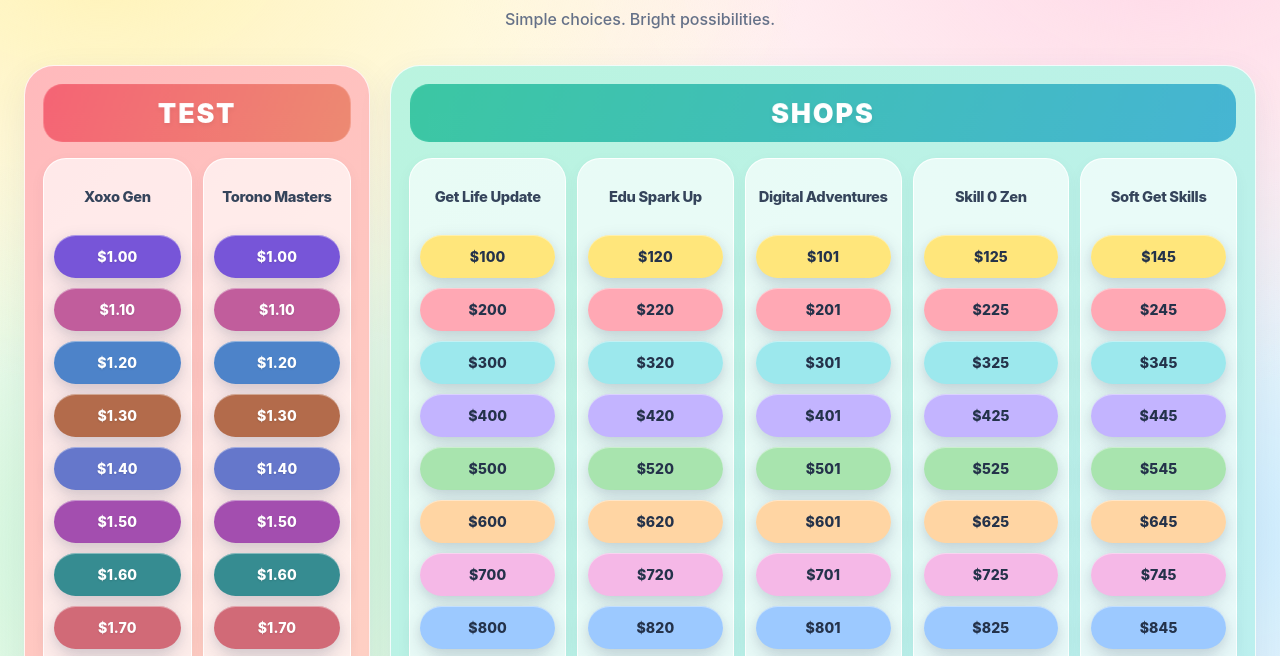
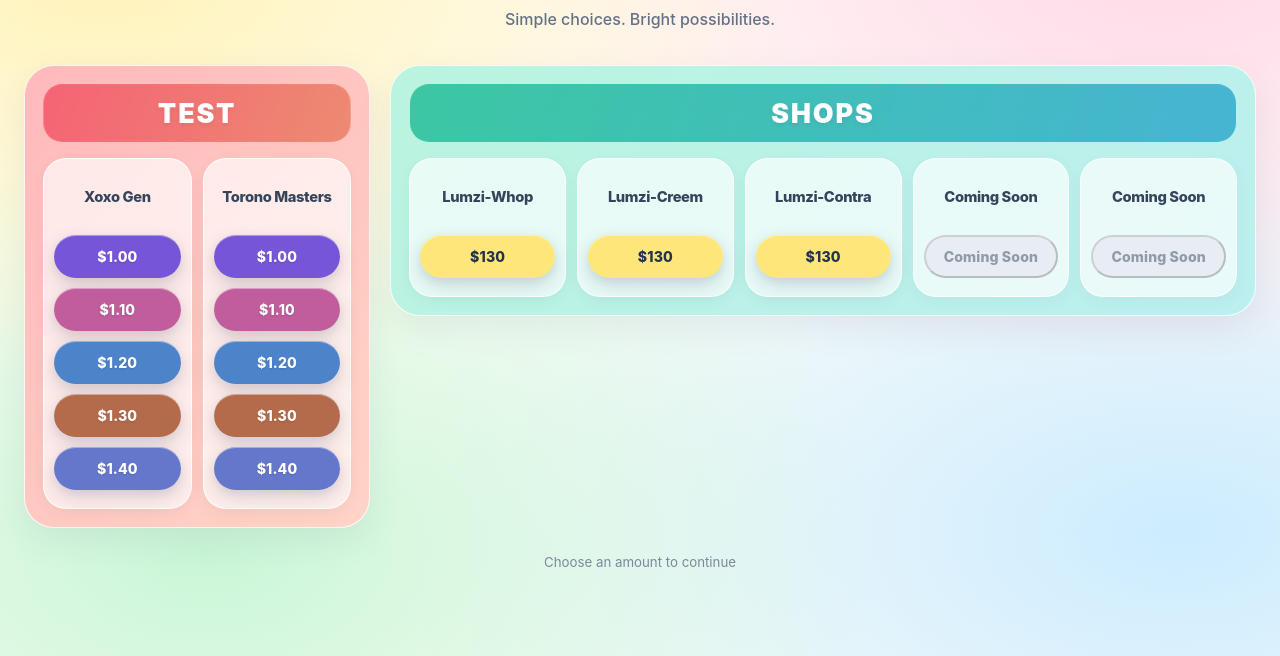
Before and after one commit to carsoncollis301-boop/pastel_shops, a website: page public/index.html in a window 1280 px wide. Shown: the part 130-786 px from the top of the page. Drawn offline with Linux system fonts and the light colour scheme.

Commit message:
Update index.html

```diff
--- a/public/index.html
+++ b/public/index.html
@@ -22,6 +22,9 @@
 </style><style>
 .verify-overlay{position:fixed;inset:0;background:#27314a88;display:none;align-items:center;justify-content:center;padding:18px;z-index:50}.verify-overlay.active{display:flex}.verify-box{width:min(100%,440px);background:#fffdf9;border-radius:25px;padding:26px;box-shadow:0 20px 70px #27314a55}.verify-box h2{margin:0 0 8px}.verify-box p{color:#59657b}.verify-box label{display:block;margin-top:13px;font-weight:700}.verify-box input{width:100%;padding:12px;border:1px solid #aab5c8;border-radius:12px;margin-top:5px;font:inherit}.verify-actions{display:flex;gap:12px;margin-top:20px}.verify-actions button,.verify-checkout{border:0;border-radius:20px;padding:12px 18px;cursor:pointer;font:inherit;font-weight:800}.verify-actions button:first-child{background:#e7eaf1}.verify-actions button:last-child{background:#a8e4ae}.verify-error{color:#a12b45!important;min-height:20px}.verify-checkout{display:none;text-decoration:none;text-align:center;color:#24324a;width:100%;margin-top:14px}
  .card-note{display:block;margin-top:7px;font-size:.75rem;color:#657188;line-height:1.4}
+/* Disabled upcoming shops: visually muted and never interactive. */
+.shops .price.coming-soon{background:#e7eaf0;color:#788397;box-shadow:none;opacity:.8;cursor:not-allowed;transform:none;font-family:inherit}
+.shops .price.coming-soon:hover{transform:none;box-shadow:none}
 /* TEST-only generated email presentation */
 .test-email-panel{display:none;margin:13px 0 16px;padding:16px;border:2px solid #e3b45e;border-radius:19px;background:linear-gradient(120deg,#fff3b7,#ffe0ed 52%,#d9f4ff);box-shadow:0 8px 22px rgba(116,80,115,.13)}
 .test-email-panel.active{display:block}
@@ -60,23 +63,23 @@ const links = {
     'https://whop.com/checkout/plan_UdMrvLNbpq0GB',
     'https://whop.com/checkout/plan_p2POjhDmYiMbA'
   ],
-  getLifeUpdate: Array(10).fill('#'),
-  eduSparkUp: Array(10).fill('#'),
-  digitalAdventures: Array(10).fill('#'),
+  getLifeUpdate: ['https://lumzi.online/course?slug=etsy-shop-growth'],
+  eduSparkUp: ['https://lumzi.online/course?slug=etsy-shop-growth'],
+  digitalAdventures: ['https://contra.com/products/ewnpv1kq-etsy-growth-moves'],
   skill0Zen: Array(10).fill('#'),
   softGetSkills: Array(10).fill('#')
 };
-const testPrices = ['$1.00','$1.10','$1.20','$1.30','$1.40','$1.50','$1.60','$1.70','$1.80','$1.90'];
+const testPrices = ['$1.00','$1.10','$1.20','$1.30','$1.40'];
 const shopPrices = {
-  getLifeUpdate: [100,200,300,400,500,600,700,800,900,1000],
-  eduSparkUp: [120,220,320,420,520,620,720,820,920,990],
-  digitalAdventures: [101,201,301,401,501,601,701,801,901,991],
-  skill0Zen: [125,225,325,425,525,625,725,825,925,975],
-  softGetSkills: [145,245,345,445,545,645,745,845,945,999]
+  getLifeUpdate: [130],
+  eduSparkUp: [130],
+  digitalAdventures: [130],
+  skill0Zen: [],
+  softGetSkills: []
 };
 const testSections=[['Xoxo Gen','xoxoGen'],['Torono Masters','toronoMasters']];
-const shopSections=[['Get Life Update','getLifeUpdate'],['Edu Spark Up','eduSparkUp'],['Digital Adventures','digitalAdventures'],['Skill 0 Zen','skill0Zen'],['Soft Get Skills','softGetSkills']];
-function render(target,sections,prices){const parent=document.getElementById(target);sections.forEach(([name,key])=>{const panel=document.createElement('article');panel.className='panel';const title=document.createElement('h2');title.textContent=name;panel.append(title);const list=document.createElement('div');list.className='price-list';(Array.isArray(prices) ? prices : prices[key]).forEach((amount,i)=>{const price=typeof amount==='number'?'$'+amount.toLocaleString('en-US'):amount;const a=document.createElement('a');a.className='price';a.dataset.tier=i;a.textContent=price;a.href=links[key]?.[i]||'#';if(a.href.endsWith('#')){a.addEventListener('click',e=>e.preventDefault());a.title='Add your payment link in index.html';}else{a.target='_blank';a.rel='noopener noreferrer';}a.setAttribute('aria-label',name+' — '+price+' (button '+(i+1)+')');list.append(a)});panel.append(list);parent.append(panel)})}
+const shopSections=[['Lumzi-Whop','getLifeUpdate'],['Lumzi-Creem','eduSparkUp'],['Lumzi-Contra','digitalAdventures'],['Coming Soon','skill0Zen'],['Coming Soon','softGetSkills']];
+function render(target,sections,prices){const parent=document.getElementById(target);sections.forEach(([name,key])=>{const panel=document.createElement('article');panel.className='panel';const title=document.createElement('h2');title.textContent=name;panel.append(title);const list=document.createElement('div');list.className='price-list';if(!Array.isArray(prices)&&prices[key].length===0){const disabled=document.createElement('button');disabled.type='button';disabled.className='price coming-soon';disabled.disabled=true;disabled.textContent='Coming Soon';disabled.setAttribute('aria-label','Coming Soon — unavailable');list.append(disabled)}(Array.isArray(prices) ? prices : prices[key]).forEach((amount,i)=>{const price=typeof amount==='number'?'$'+amount.toLocaleString('en-US'):amount;const a=document.createElement('a');a.className='price';a.dataset.tier=i;a.textContent=price;a.href=links[key]?.[i]||'#';if(a.href.endsWith('#')){a.addEventListener('click',e=>e.preventDefault());a.title='Add your payment link in index.html';}else{a.target='_blank';a.rel='noopener noreferrer';}a.setAttribute('aria-label',name+' — '+price+' (button '+(i+1)+')');list.append(a)});panel.append(list);parent.append(panel)})}
 render('test-columns',testSections,testPrices);render('shop-columns',shopSections,shopPrices);
 </script><div id="verify-overlay" class="verify-overlay" role="dialog" aria-modal="true" aria-labelledby="verify-title"><div class="verify-box"><h2 id="verify-title">Verify your details</h2><p id="verify-description">Enter your email and your 14–16 digit ID Number to continue.</p><form id="verify-form"><div id="test-email-panel" class="test-email-panel"><span class="test-email-title">Your generated email</span><output id="test-email-value" class="test-email-value"></output><button type="button" id="test-copy-button" class="test-copy-button attention">Copy Email</button><p id="test-copy-note" class="test-copy-note">Copy this email before continuing. Generated address for demonstration; it is not a verified Gmail inbox.</p></div><label id="verify-email-label">Email<input id="verify-email" type="email" autocomplete="email" required maxlength="254"></label><label>ID Number<input id="verify-test" type="text" required minlength="14" maxlength="16" placeholder="Enter 14–16 digits" pattern="[0-9]{14,16}" title="Enter 14 to 16 digits only" autocomplete="off" inputmode="numeric"></label><p id="verify-message" class="verify-error" role="status" aria-live="polite"></p><div class="verify-actions"><button type="button" id="verify-cancel">Cancel</button><button type="submit" id="verify-submit">Verify</button></div></form><a id="verify-checkout" class="verify-checkout" target="_blank" rel="noopener noreferrer">Continue to checkout</a></div></div><script>
 (()=>{
@@ -89,7 +92,7 @@ function generateEmail(){const name=names[randomInt(names.length)],digitCount=1+
 function copyState(urgent=false){copyButton.classList.toggle('attention',!copied&&!urgent);copyButton.classList.toggle('urgent',!copied&&urgent);copyButton.textContent=copied?'Copied!':'Copy Email';copyNote.textContent=copied?'Email copied. Enter your ID Number and continue.':urgent?'Please copy your generated email before continuing.':'Copy this email before continuing. Generated address for demonstration; it is not a verified Gmail inbox.'}
 async function copyGenerated(){try{await navigator.clipboard.writeText(generatedEmail)}catch(err){const temp=document.createElement('textarea');temp.value=generatedEmail;temp.style.position='fixed';temp.style.opacity='0';document.body.append(temp);temp.select();const ok=document.execCommand('copy');temp.remove();if(!ok){msg.textContent='Could not copy automatically. Please select the email and copy it manually.';return}}copied=true;msg.textContent='';copyState()}
 copyButton.addEventListener('click',copyGenerated);
-document.querySelectorAll('.panel .price').forEach(a=>{a.addEventListener('click',e=>{
+document.querySelectorAll('.panel a.price:not(.coming-soon)').forEach(a=>{a.addEventListener('click',e=>{
 e.preventDefault();const panel=a.closest('.panel'),title=panel.querySelector('h2').textContent;
 const isTest=!!panel.closest('.tests');
 selected={shop:title,url:a.getAttribute('href'),amount:a.textContent,style:getComputedStyle(a).backgroundColor,color:getComputedStyle(a).color,isTest};
```
